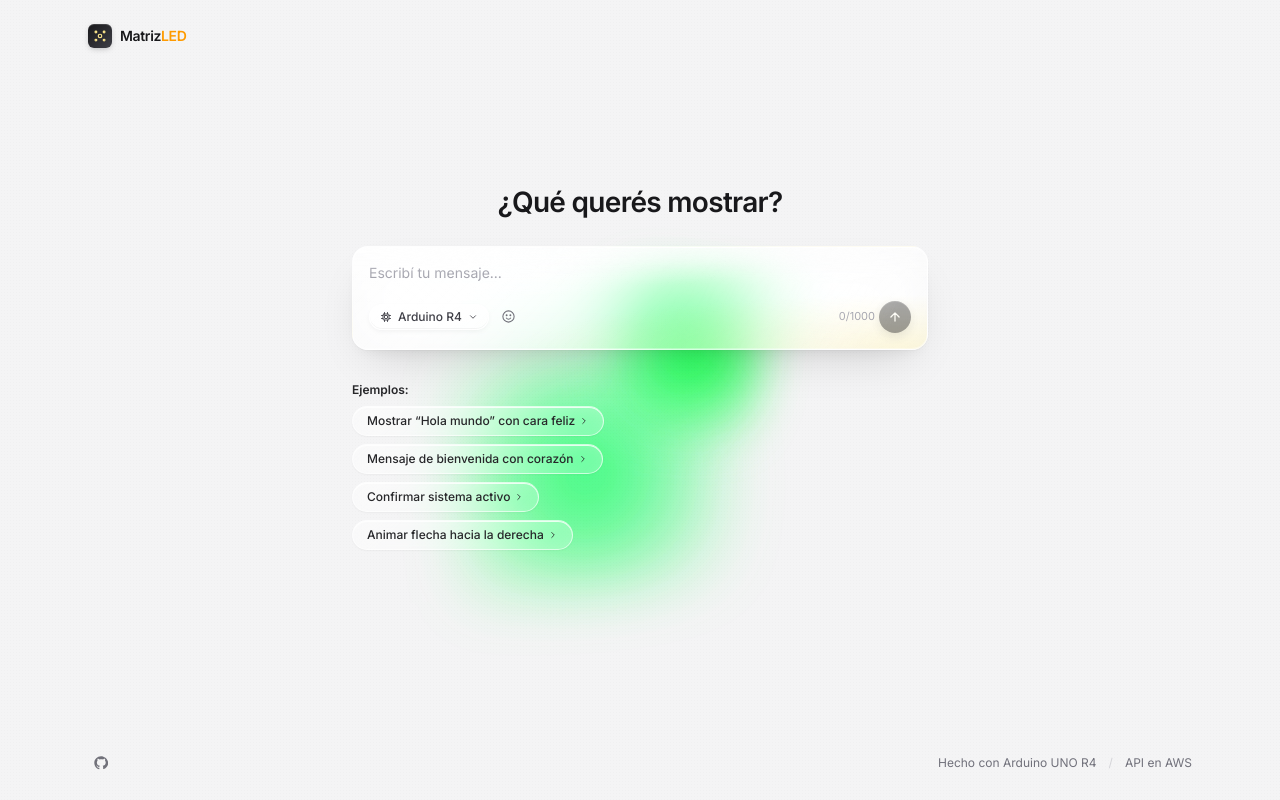
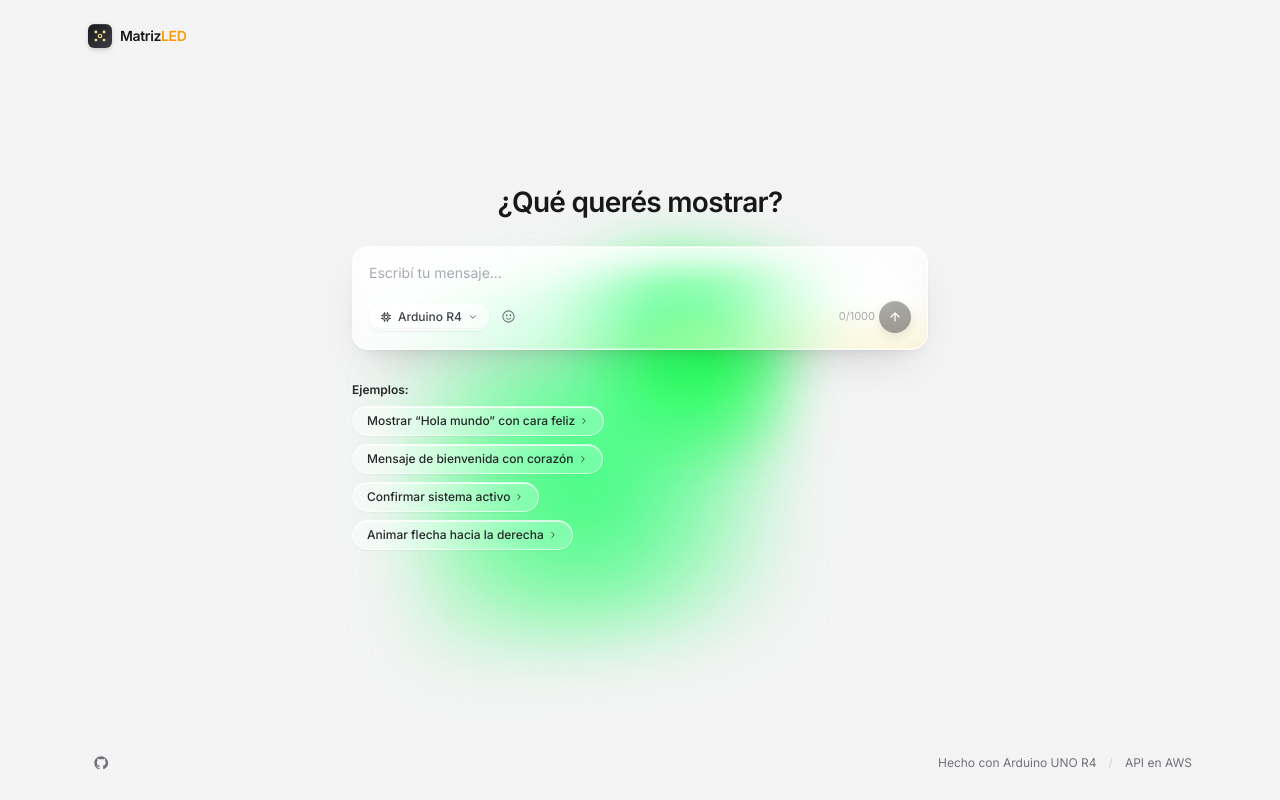
Before and after one commit to javieregarciav/arduino, a React (Vite) app: page / in a window 1280 px wide. Built offline with nearby package versions, Linux system fonts and the light colour scheme.

Commit message:
tune: bump nebula to 48vmin outer + 30vmin inner, sweet spot between presence and motion

```diff
--- a/src/index.css
+++ b/src/index.css
@@ -35,12 +35,12 @@ body {
   position: absolute;
   top: 50%;
   left: 50%;
-  width: 35vmin;
-  height: 35vmin;
+  width: 48vmin;
+  height: 48vmin;
   background:
     radial-gradient(circle at 50% 55%, rgba(253, 224, 71, 0.7) 0%, transparent 70%),
     radial-gradient(circle at 40% 65%, rgba(252, 211, 77, 0.45) 0%, transparent 75%);
-  filter: blur(30px) saturate(135%);
+  filter: blur(36px) saturate(135%);
   animation: drift-a 16s ease-in-out infinite, breathe 7s ease-in-out infinite;
   will-change: transform;
 }
@@ -51,13 +51,13 @@ body {
   position: absolute;
   top: 50%;
   left: 50%;
-  width: 22vmin;
-  height: 22vmin;
+  width: 30vmin;
+  height: 30vmin;
   background:
     radial-gradient(circle at 60% 45%, rgba(251, 191, 36, 0.65) 0%, transparent 75%),
     radial-gradient(circle at 55% 35%, rgba(253, 230, 138, 0.55) 0%, transparent 75%),
     radial-gradient(circle at 45% 50%, rgba(254, 240, 138, 0.65) 0%, transparent 75%);
-  filter: blur(22px) saturate(145%);
+  filter: blur(26px) saturate(145%);
   animation: drift-b 13s ease-in-out infinite, breathe 6s ease-in-out infinite reverse;
   will-change: transform;
 }
```
